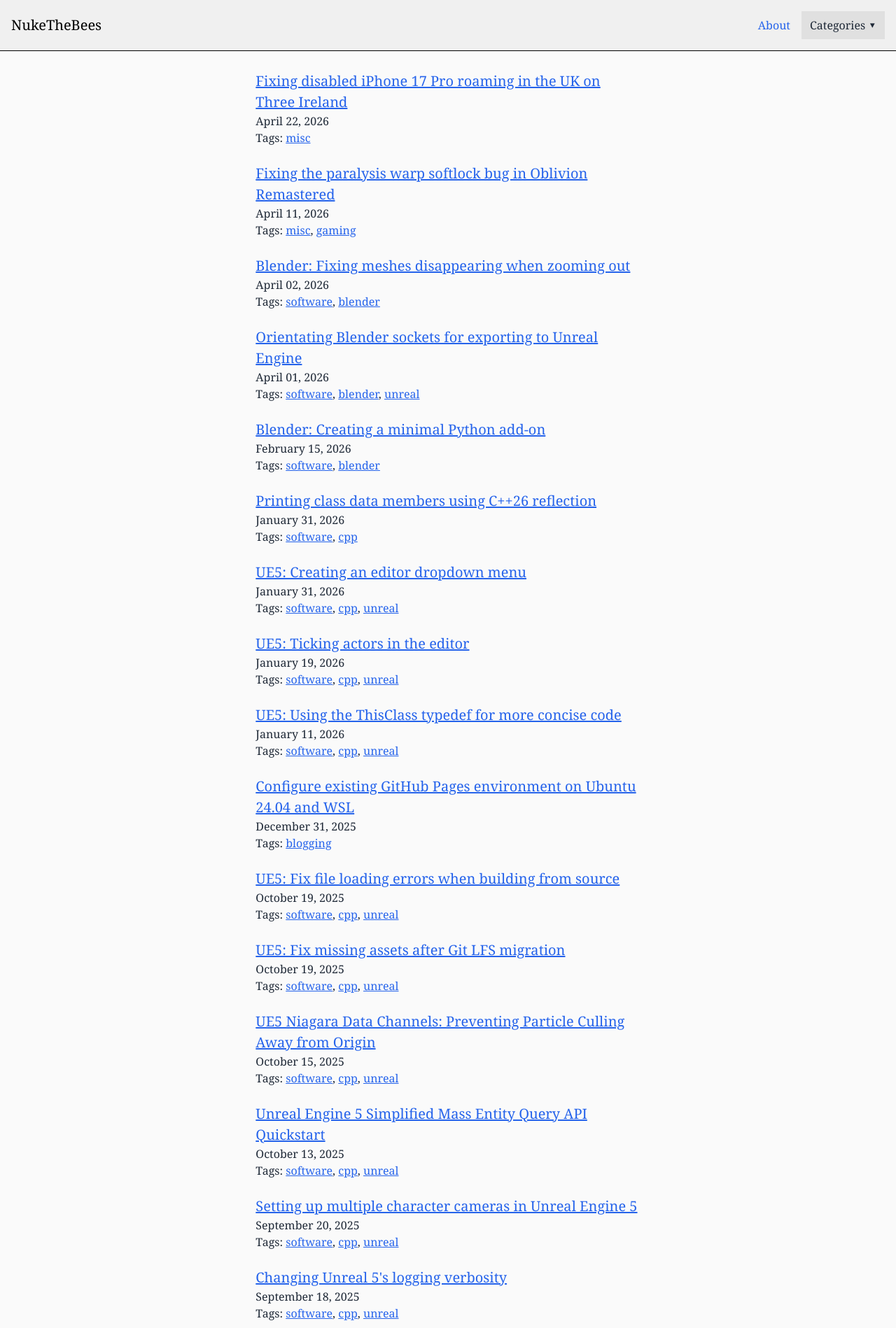
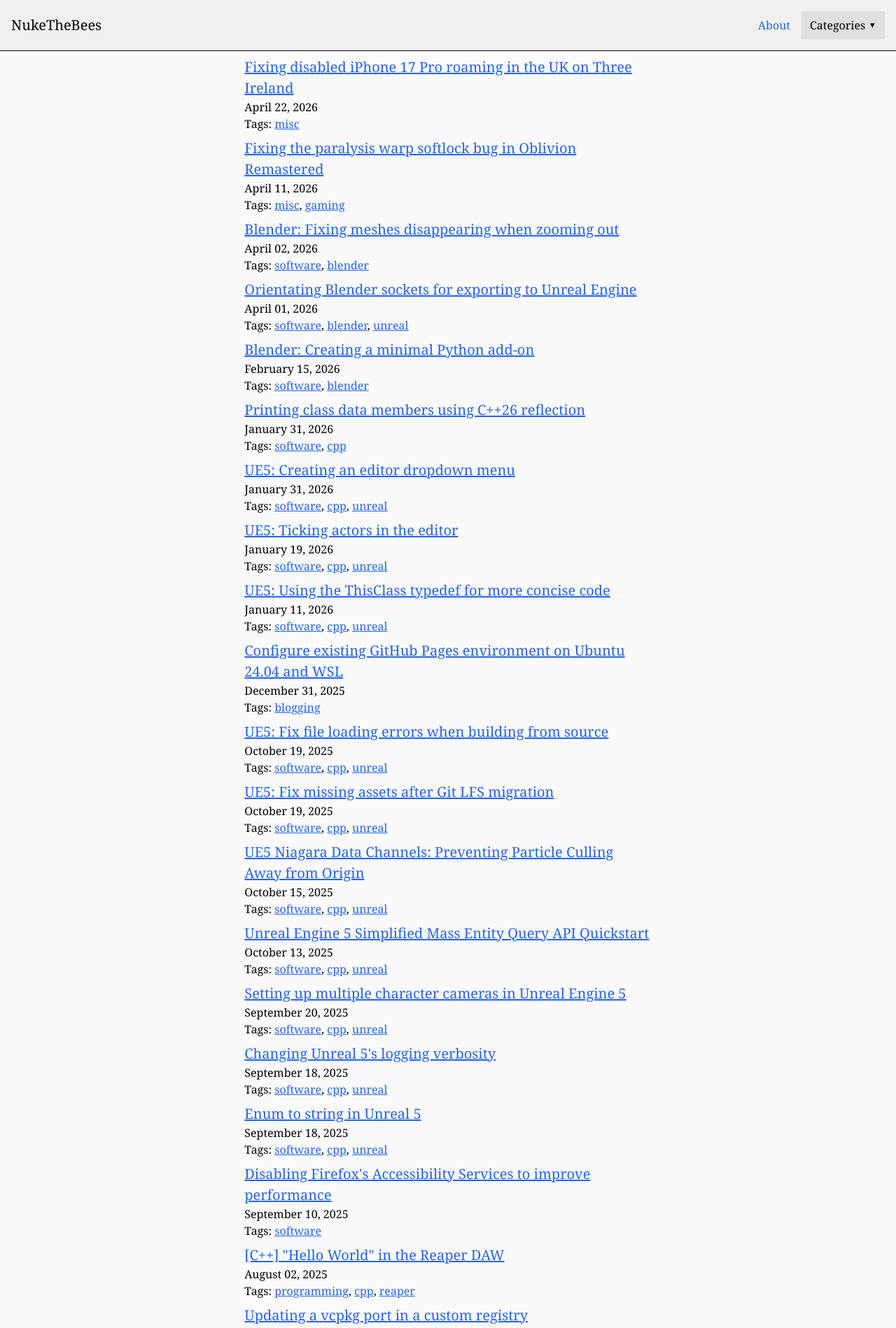
Before and after one commit to nukethebees/nukethebees.github.io, a Jekyll site: the page built from index.md, in a window 1280 px wide. Shown: the top 1898 px of the page at 70% size. Built offline with Jekyll 4.4.1, drawn with Linux system fonts in a browser that asks for light colours.

Commit message:
Redo post margins

```diff
--- a/_sass/_home.scss
+++ b/_sass/_home.scss
@@ -2,7 +2,7 @@
   display: grid;
   grid-template-columns:
     1fr
-    var(--p-text-width)
+    auto
     1fr;
   gap: 0;
 }
--- a/_sass/_post_list.scss
+++ b/_sass/_post_list.scss
@@ -3,14 +3,21 @@
 .post-list {
   grid-column: 2;
 
-  max-width: var(--p-text-width);
-  padding: 1em 1em;
+  padding: 0;
   margin: 0;
   list-style: none;
 }
 
 .post-item {
-  padding: 0.75rem 0;
+  --vmargin: 0.5rem;
+  --hmargin: 0.5rem;
+
+  max-width: var(--p-text-width);
+  padding: 0 0;
+  padding-inline: 0;
+  margin-top: var(--vmargin);
+  margin-bottom: var(--vmargin);
+  margin-inline: var(--hmargin);
 }
 
 .post-item-title {
--- a/_sass/main.scss
+++ b/_sass/main.scss
@@ -14,6 +14,12 @@
 :root {
   --p-text-width: min(65ch, 100vw);
   --code-block-width: min(90ch, 100vw);
+
+  --text-content-padding-side: 1rem;
+  --text-content-padding: calc(2 * var(--text-content-padding-side));
+  --max-content-width:
+    calc(var(--p-text-width) + var(--text-content-padding));
+  --text-content-width: min(var(--max-content-width), 100vw)
 
   --text-colour: #1F2937;
 
```
